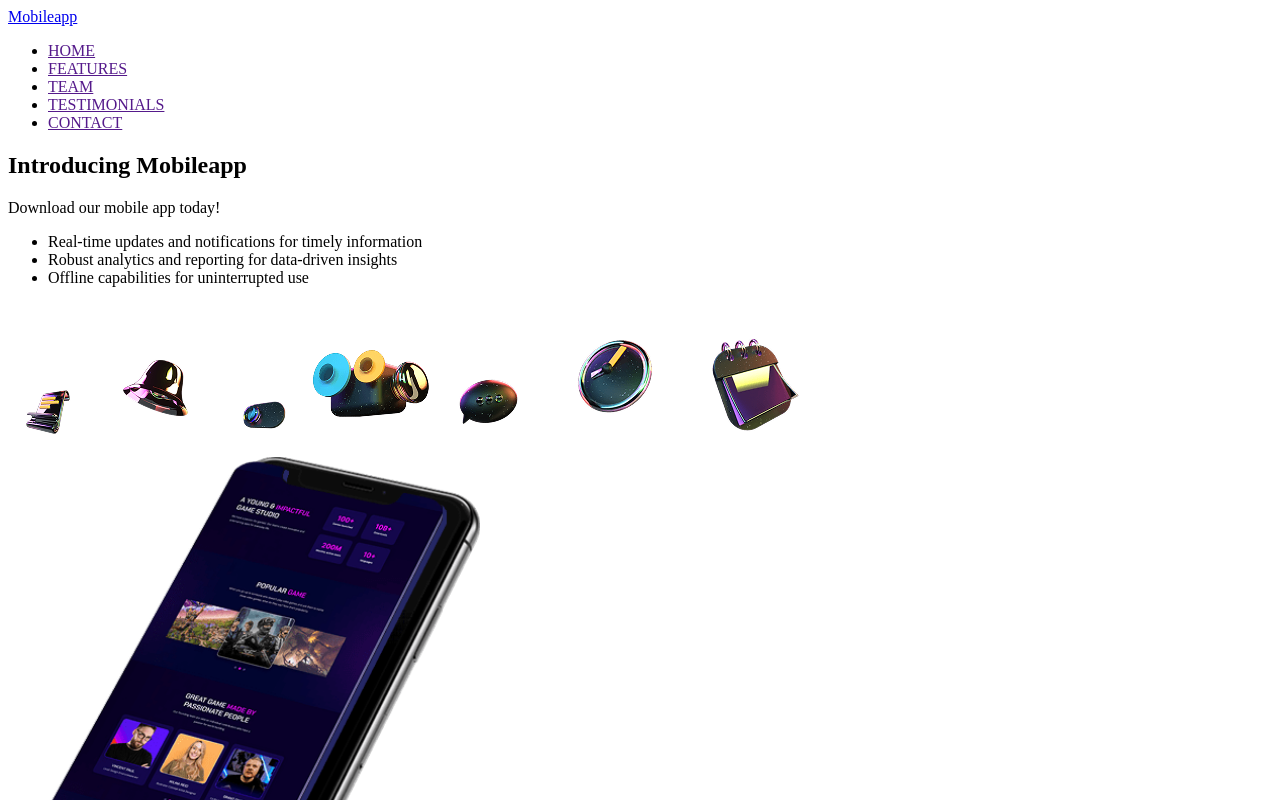
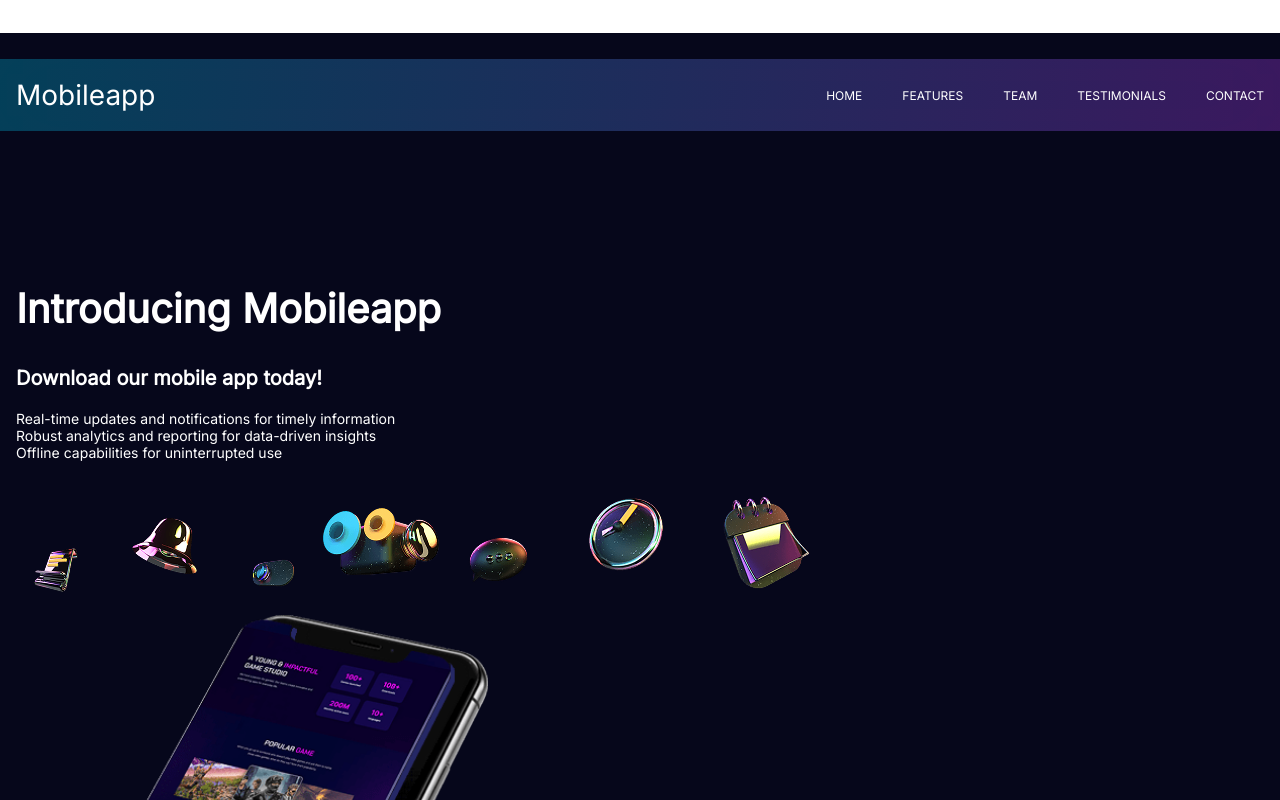
Before and after one commit to Volki-v-boi/murkup-reapet, a plain HTML site: page index.html in a window 1280 px wide. Shown: the top 800 px of the page. Drawn offline with Linux system fonts and the light colour scheme.

Commit message:
connect styles

```diff
--- /dev/null
+++ b/css/styles.css
@@ -0,0 +1,84 @@
+:root {
+  --font-family: "Inter", sans-serif;
+  --second-family: "Montserrat", sans-serif;
+  --font-color: #fff;
+}
+
+* {
+  box-sizing: border-box;
+}
+
+html {
+  font-family: var(--font-family);
+}
+
+body {
+  margin: 0;
+}
+
+a {
+  text-decoration: none;
+  color: inherit;
+}
+
+ul {
+  margin: 0;
+  padding: 0;
+  list-style: none;
+}
+
+/* -----------------------Navigation---------------------- */
+.navigation {
+  position: absolute;
+  display: flex;
+  align-items: center;
+  width: 1280px;
+  height: 72px;
+  margin-top: 26px;
+  padding: 0 16px;
+  backdrop-filter: blur(35px);
+  background: linear-gradient(
+    99deg,
+    rgba(0, 197, 235, 0.3) 0%,
+    rgba(181, 68, 254, 0.3) 100%
+  );
+}
+
+.logo {
+  font-weight: 400;
+  font-size: 28px;
+  color: #fff;
+}
+
+.nav-list {
+  display: flex;
+  justify-content: center;
+  gap: 40px;
+  margin-left: auto;
+  font-weight: 400;
+  font-size: 12px;
+  color: #fff;
+}
+
+/* -----------------------Hero Section---------------------- */
+.hero {
+  background-color: #06071b;
+  padding: 0 16px;
+  color: var(--font-color);
+}
+
+.hero-title {
+  font-weight: 700;
+  font-size: 40px;
+  padding-top: 251px;
+}
+
+.hero-description {
+  font-weight: 700;
+  font-size: 20px;
+}
+
+.hero-descr-list {
+  font-weight: 400;
+  font-size: 14px;
+}
--- a/index.html
+++ b/index.html
@@ -4,13 +4,18 @@
     <meta charset="UTF-8" />
     <meta name="viewport" content="width=device-width, initial-scale=1.0" />
     <title>Mobileapp</title>
+    <link rel="stylesheet" href="./css/styles.css" />
+    <link
+      href="https://fonts.googleapis.com/css2?family=Inter&display=swap"
+      rel="stylesheet"
+    />
   </head>
   <body>
     <header>
-      <nav>
-        <a href="./index.html">Mobileapp</a>
+      <nav class="navigation">
+        <a href="./index.html" class="logo">Mobileapp</a>
 
-        <ul>
+        <ul class="nav-list">
           <li><a href="">HOME</a></li>
           <li><a href="">FEATURES</a></li>
           <li><a href="">TEAM</a></li>
@@ -21,9 +26,9 @@
     </header>
     <main>
       <section class="hero">
-        <h1>Introducing Mobileapp</h1>
-        <p>Download our mobile app today!</p>
-        <ul>
+        <h1 class="hero-title">Introducing Mobileapp</h1>
+        <p class="hero-description">Download our mobile app today!</p>
+        <ul class="hero-descr-list">
           <li>Real-time updates and notifications for timely information</li>
           <li>Robust analytics and reporting for data-driven insights</li>
           <li>Offline capabilities for uninterrupted use</li>
```
